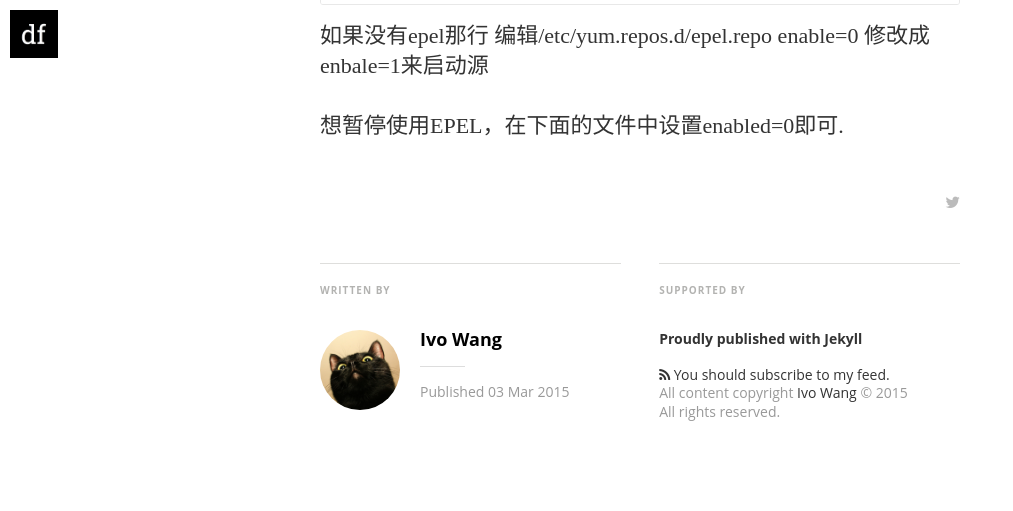
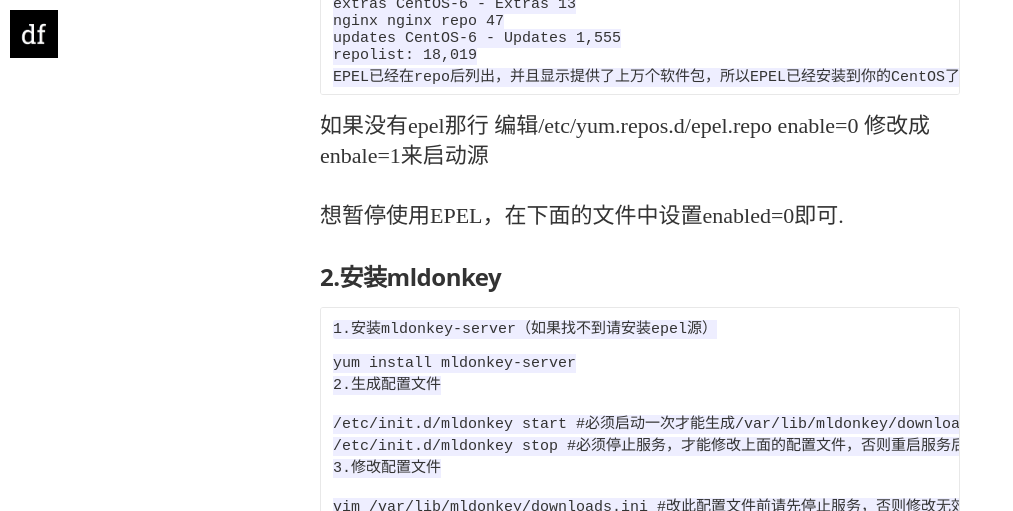
Before and after one commit to ivo-wang/ivo-wang.github.io, a Jekyll site: the page built from _posts/2015-03-03-vpslixian.md, in a window 1280 px wide and 1400 px high, scrolled down 1090 px, cut to the strip 0-511 px from the top of the window. Shown: the whole strip, without its empty margins (0-1013 px from the left). Built offline with Jekyll 4.4.1, drawn with Linux system fonts in a browser that asks for light colours; nearby versions of some CDN libraries; some web fonts are replaced; Markdown is read by kramdown in place of the engine named in the settings; some of the changed text lies outside the part shown.

Commit message:
centos epel

````diff
--- a/_posts/2015-03-03-vpslixian.md
+++ b/_posts/2015-03-03-vpslixian.md
@@ -1,7 +1,8 @@
 ---
 layout: post
-title: centos 添加epel源
+title: vps centos epel源 mldonkey离线下载
 ---
+###1.添加epel源
 
 根据你的CentOS版本来选择正确的下载地址。
 
@@ -48,3 +49,63 @@
 
 
 想暂停使用EPEL，在下面的文件中设置enabled=0即可.
+
+
+
+###2.安装mldonkey
+```
+1.安装mldonkey-server（如果找不到请安装epel源）
+
+yum install mldonkey-server
+2.生成配置文件
+
+/etc/init.d/mldonkey start #必须启动一次才能生成/var/lib/mldonkey/downloads.ini配置文件
+/etc/init.d/mldonkey stop #必须停止服务，才能修改上面的配置文件，否则重启服务后又会变回去
+3.修改配置文件
+
+vim /var/lib/mldonkey/downloads.ini #改此配置文件前请先停止服务，否则修改无效
+找到allowed_ips，添加本机的外网IP（可通过ip138.com查询）
+备注：由于我使用的长城宽带，IP一分钟变好几次，无法获得固定外网IP，所以我在downloads.ini中配置了0.0.0.0/0，(任意连接)之后添加用户名密码访问
+
+4.启动服务
+
+/etc/init.d/mldonkey start
+
+5.iptables打开4080端口
+编辑 vi  /etc/sysconfig/iptables
+
+-A RH-Firewall-1-INPUT -p tcp -m state --state NEW -m tcp --dport 4080 -j ACCEPT
+
+
+添加4080端口
+
+service iptables restart
+
+
+```
+
+
+###3.配置密码
+
+然后用浏览器打开http://IP:4080即可看到界面。
+
+访问时提示：
+SECURITY WARNING: user admin has an empty password, use command: useradd admin password
+意思是MLDonkey有个默认用户admin密码为空需要设置一个秘密。（PS：删除了这个admin用户MLDonkey会启动不了）
+
+为admin设置一个复杂的密码，在Webgui页面的命令栏输入：
+useradd admin xxxxxx
+点击后面的input按钮。
+
+使用admin用户登陆，可以再添加一个自己的用户，比如：
+useradd ivo 1989
+添加一个zhang3用户，密码是1989。
+
+###4.下载方法
+```
+Web界面右上角有个长条（命令栏），后面有个按钮叫Input。在命令栏中填入地址（电驴地址，好像http地址也行，没试过），然后点Input就添加到下载列表了，BT的话就输入dllink /root/mulu/test.torrent，然后Input即可（或者将种子文件放到/var/lib/mldonkey/torrents/incoming目录下，这个目录是被自动扫描的，然后自动添加）。
+
+下载后的文件默认存放为/var/lib/mldonkey/incoming/里面，下载的文件放在files文件夹，如果是下载的一个文件夹（bt类），就放在directories里面，当然，这些都是可以修改的。
+
+
+```
````
